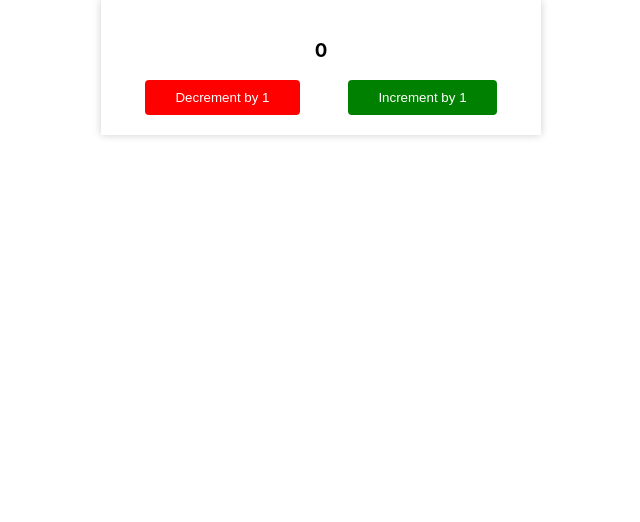
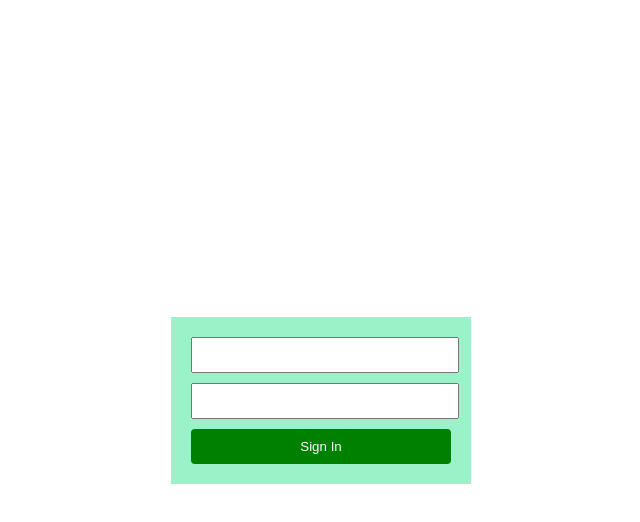
Before and after one commit to tareqnmd/redux, a React (Create React App) app: page / in a window 1280 px wide. Shown: the top 522 px of the page, without its empty margins (319-959 px from the left). Built offline with nearby package versions, Linux system fonts and the light colour scheme.

Commit message:
initially up

```diff
--- a/src/App.js
+++ b/src/App.js
@@ -1,8 +1,10 @@
-import Countdown from './components/Countdown/Countdown';
+import Login from './pages/Login';
 
 function App() {
   return (
-    <Countdown/>
+    <>
+      <Login />
+    </>
   );
 }
 
--- a/src/pages/Login.js
+++ b/src/pages/Login.js
@@ -1,10 +1,16 @@
 import React from 'react';
+import { CenterContainer } from '../styles/Shared';
+import LoginForm, { SubmitButton,LoginInput } from '../styles/LoginForm';
 
 const Login = () => {
     return (
-        <div>
-            <p></p>
-        </div>
+        <CenterContainer>
+            <LoginForm action="">
+                <LoginInput type="email" />
+                <LoginInput type="password" />
+                <SubmitButton type="submit">Sign In</SubmitButton>
+            </LoginForm>
+        </CenterContainer>
     );
 };
 
--- /dev/null
+++ b/src/styles/LoginForm.js
@@ -0,0 +1,29 @@
+import styled from 'styled-components';
+
+const LoginForm = styled.form`
+    max-width: 260px;
+    width: 100%;
+    background-color: #99f2c8;
+    padding: 20px;
+    margin: 0 auto;
+`;
+
+const LoginInput = styled.input`
+    display: block;
+    width: 100%;
+    height: 30px;
+    margin-bottom: 10px;
+`;
+
+const SubmitButton = styled.button`
+    border: none;
+    background-color:green;
+    color: #ffffff;
+    padding:10px 30px;
+    border-radius:4px;
+    cursor: pointer;
+    width: 100%;
+`;
+
+export default LoginForm;
+export { SubmitButton, LoginInput };
--- /dev/null
+++ b/src/styles/Shared.js
@@ -0,0 +1,10 @@
+import styled from 'styled-components';
+
+const CenterContainer = styled.form`
+    display:grid;
+    place-items:center;
+    min-height:100vh;
+`;
+
+
+export { CenterContainer };
```
Also changed, not shown: src/pages/Home.js (added, +12 -0 lines).
